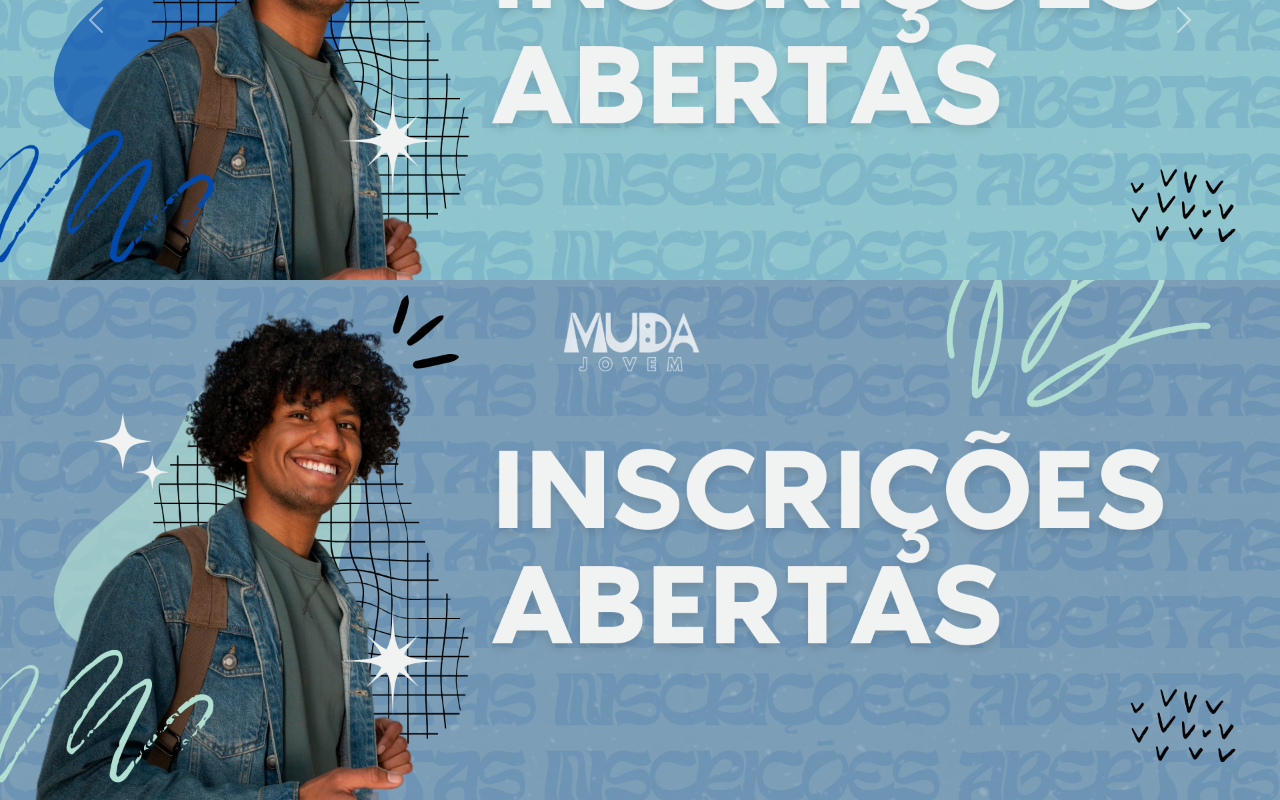
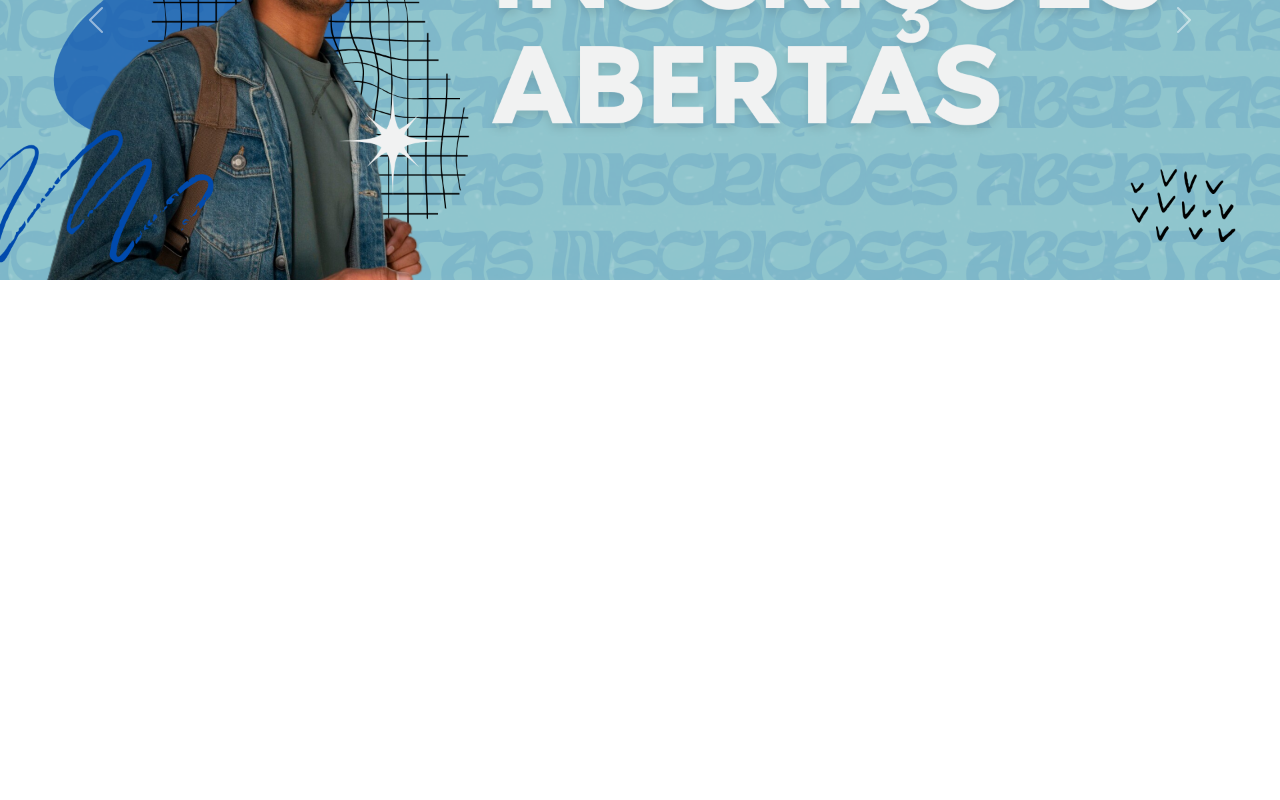
Before and after one commit to mari-machado/projeto-muda-jovem, a plain HTML site: page index.html in a window 1280 px wide. Shown: the part 323-1123 px from the top of the page. After the commit the page ends 800 px from the top, so only its background shows below. Drawn offline with nearby package versions, Linux system fonts and the light colour scheme.

```diff
--- a/index.html
+++ b/index.html
@@ -60,20 +60,6 @@
             <span class="visually-hidden">Next</span>
         </button>
     </div>
-    <div id="carouselExampleSlidesOnly" class="carousel slide" data-bs-ride="carousel">
-        <div class="carousel-inner">
-            <div class="carousel-item active">
-                <img src="banner.png" class="d-block w-100">
-            </div>
-            <div class="carousel-item">
-                <img src="banner02.png" class="d-block w-100">
-            </div>
-            <div class="carousel-item">
-                <img src="banner.png" class="d-block w-100">
-            </div>
-        </div>
-    </div>
-
 </body>
 
 </html>
--- a/style.css
+++ b/style.css
@@ -4,7 +4,3 @@
     font-weight: 100;
     font-style: normal;
 }
-
-img {
-    size: 10px;
-}
```
